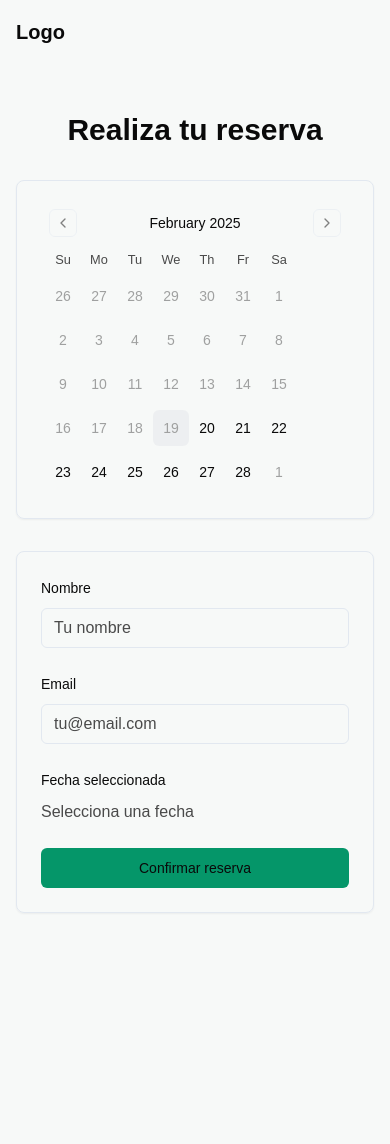
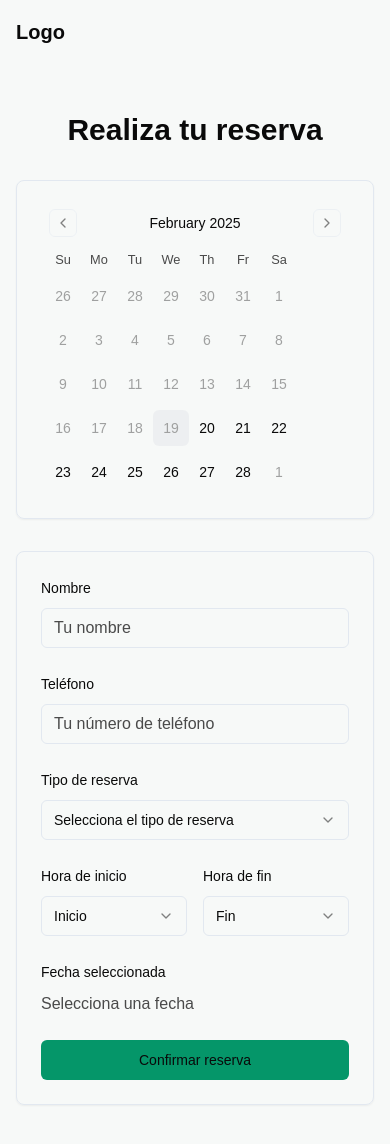
Before and after one commit to JuanPabloTrujillo/pixel-perfect-aesthetics, a React (Vite) app: page /reservas in a window 390 px wide. Shown: the top 1144 px of the page. Before the commit the page ends 993 px from the top, so only its background shows below. Built offline with nearby package versions, Linux system fonts and the light colour scheme; a web font is replaced by a local one.

Commit message:
Add hourly reservation feature
The reservation form now includes fields for start time, end time, name, phone number, and reservation type.

```diff
--- a/src/pages/Reservas.tsx
+++ b/src/pages/Reservas.tsx
@@ -7,24 +7,54 @@ import { Input } from "@/components/ui/input";
 import { Label } from "@/components/ui/label";
 import { toast } from "sonner";
 import Navbar from "../components/Navbar";
+import {
+  Select,
+  SelectContent,
+  SelectItem,
+  SelectTrigger,
+  SelectValue,
+} from "@/components/ui/select";
+
+const HOURS = Array.from({ length: 24 }, (_, i) =>
+  i.toString().padStart(2, '0') + ":00"
+);
+
+const RESERVATION_TYPES = [
+  "Reunión",
+  "Evento",
+  "Conferencia",
+  "Entrevista",
+  "Otros"
+];
 
 const Reservas = () => {
   const [date, setDate] = useState<Date>();
+  const [startTime, setStartTime] = useState<string>("");
+  const [endTime, setEndTime] = useState<string>("");
   const [name, setName] = useState("");
-  const [email, setEmail] = useState("");
+  const [phone, setPhone] = useState("");
+  const [type, setType] = useState("");
 
   const handleSubmit = (e: React.FormEvent) => {
     e.preventDefault();
-    if (!date || !name || !email) {
+    if (!date || !startTime || !endTime || !name || !phone || !type) {
       toast.error("Por favor completa todos los campos");
+      return;
+    }
+
+    if (startTime >= endTime) {
+      toast.error("La hora de inicio debe ser anterior a la hora de fin");
       return;
     }
 
     // Aquí iría la lógica para guardar la reserva
     toast.success("¡Reserva creada con éxito!");
     setDate(undefined);
+    setStartTime("");
+    setEndTime("");
     setName("");
-    setEmail("");
+    setPhone("");
+    setType("");
   };
 
   return (
@@ -64,15 +94,65 @@ const Reservas = () => {
                 </div>
 
                 <div className="space-y-2">
-                  <Label htmlFor="email">Email</Label>
+                  <Label htmlFor="phone">Teléfono</Label>
                   <Input
-                    id="email"
-                    type="email"
-                    value={email}
-                    onChange={(e) => setEmail(e.target.value)}
-                    placeholder="tu@email.com"
+                    id="phone"
+                    type="tel"
+                    value={phone}
+                    onChange={(e) => setPhone(e.target.value)}
+                    placeholder="Tu número de teléfono"
                     required
                   />
+                </div>
+
+                <div className="space-y-2">
+                  <Label>Tipo de reserva</Label>
+                  <Select value={type} onValueChange={setType}>
+                    <SelectTrigger>
+                      <SelectValue placeholder="Selecciona el tipo de reserva" />
+                    </SelectTrigger>
+                    <SelectContent>
+                      {RESERVATION_TYPES.map((type) => (
+                        <SelectItem key={type} value={type}>
+                          {type}
+                        </SelectItem>
+                      ))}
+                    </SelectContent>
+                  </Select>
+                </div>
+
+                <div className="grid grid-cols-2 gap-4">
+                  <div className="space-y-2">
+                    <Label>Hora de inicio</Label>
+                    <Select value={startTime} onValueChange={setStartTime}>
+                      <SelectTrigger>
+                        <SelectValue placeholder="Inicio" />
+                      </SelectTrigger>
+                      <SelectContent>
+                        {HOURS.map((hour) => (
+                          <SelectItem key={hour} value={hour}>
+                            {hour}
+                          </SelectItem>
+                        ))}
+                      </SelectContent>
+                    </Select>
+                  </div>
+
+                  <div className="space-y-2">
+                    <Label>Hora de fin</Label>
+                    <Select value={endTime} onValueChange={setEndTime}>
+                      <SelectTrigger>
+                        <SelectValue placeholder="Fin" />
+                      </SelectTrigger>
+                      <SelectContent>
+                        {HOURS.map((hour) => (
+                          <SelectItem key={hour} value={hour}>
+                            {hour}
+                          </SelectItem>
+                        ))}
+                      </SelectContent>
+                    </Select>
+                  </div>
                 </div>
 
                 <div className="space-y-2">
```
